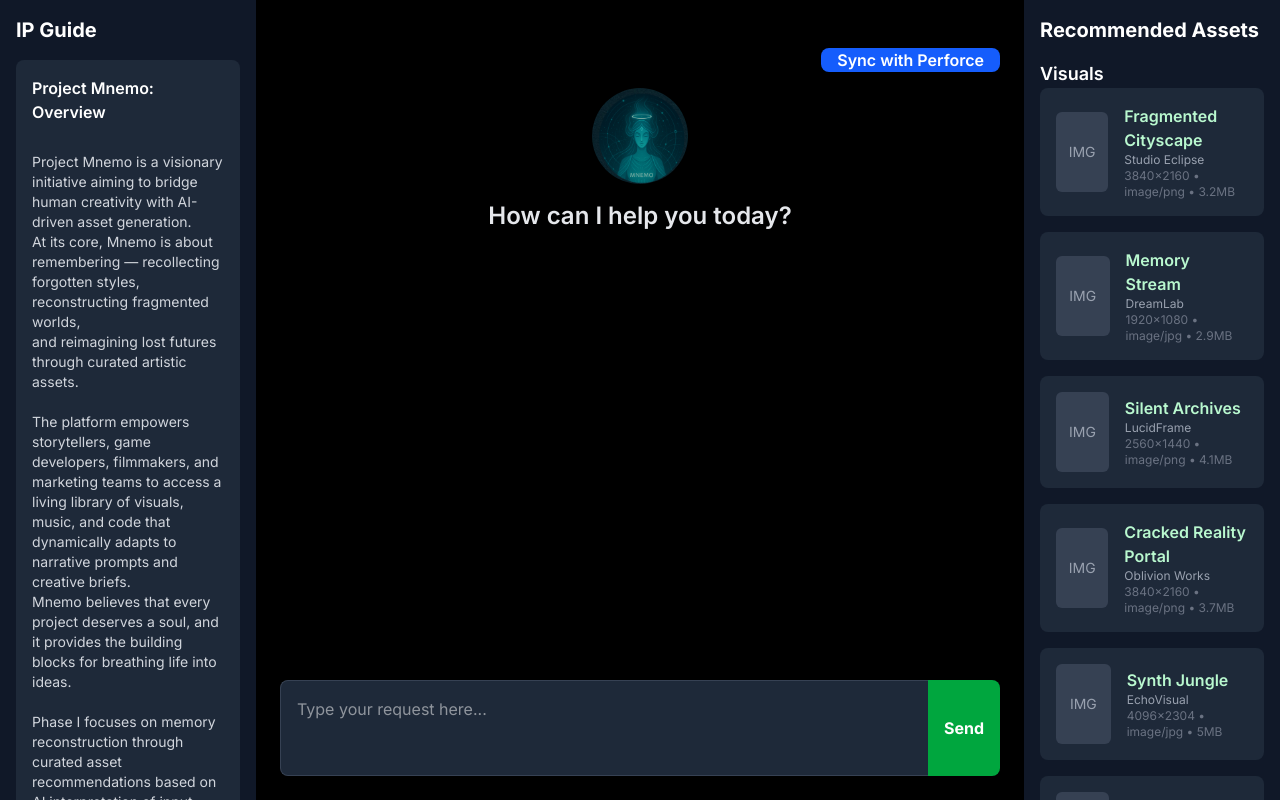
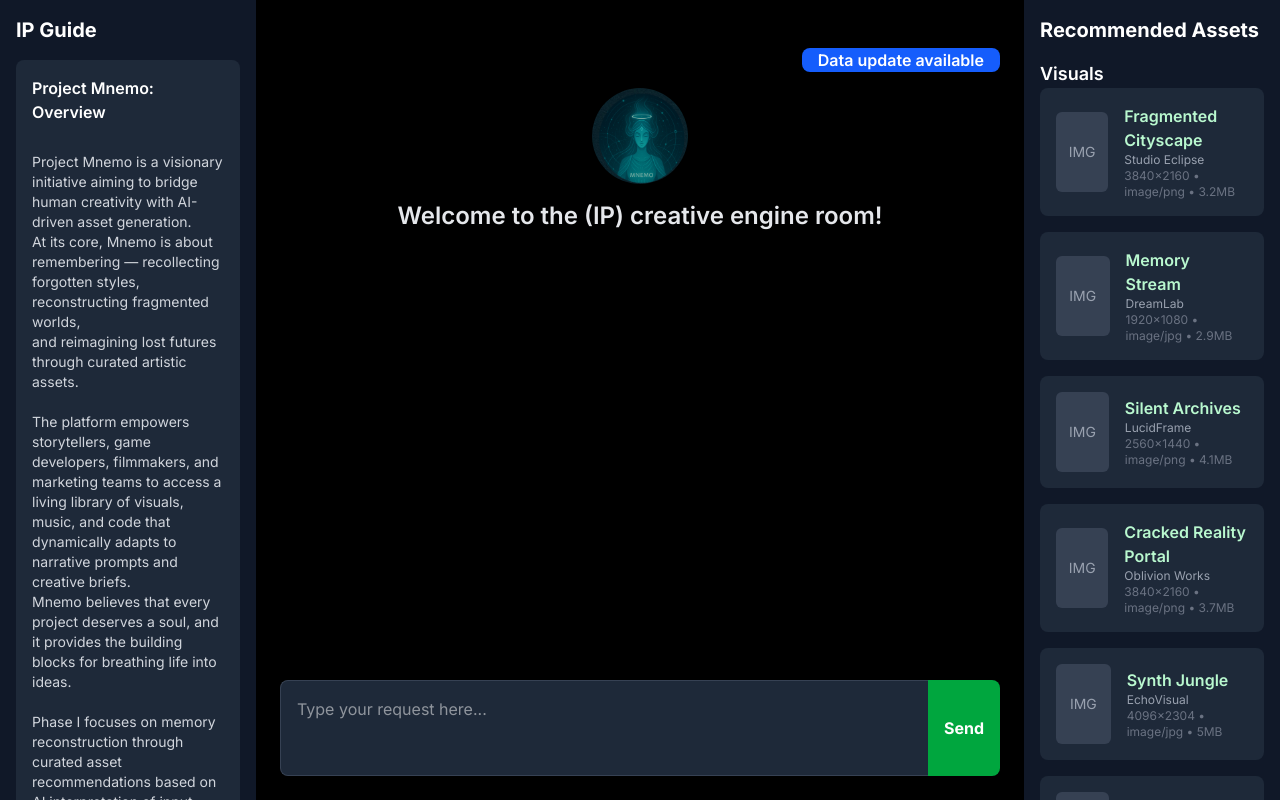
Before and after one commit to philjin97/test-mnemo, a Next.js app: page / in a window 1280 px wide. Built offline with nearby package versions, Linux system fonts and the light colour scheme.

Commit message:
updated labels

```diff
--- a/app/page.tsx
+++ b/app/page.tsx
@@ -103,7 +103,7 @@ export default function Home() {
                 onClick={handleSyncClick}
                 className="px-4 bg-blue-600 hover:bg-blue-700 text-white rounded-lg font-semibold shadow-md"
               >
-                Sync with Perforce
+                Data update available
               </button>
             )}
             {syncStatus === 'syncing' && (
@@ -114,7 +114,7 @@ export default function Home() {
             )}
             {syncStatus === 'complete' && (
               <div className="flex items-center space-x-2 text-green-400 font-semibold">
-                <span>✅ Sync Complete</span>
+                <span>✅ Data up to date</span>
               </div>
             )}
           </div>
@@ -128,7 +128,7 @@ export default function Home() {
                 className="w-24 h-24 rounded-full shadow-lg animate-pulse"
               />
               <p className="text-2xl text-gray-200 font-semibold">
-                How can I help you today?
+                Welcome to the (IP) creative engine room!
               </p>
             </div>
 
```
